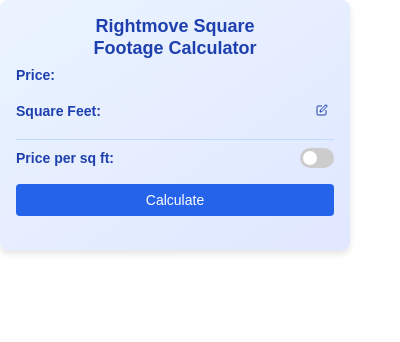
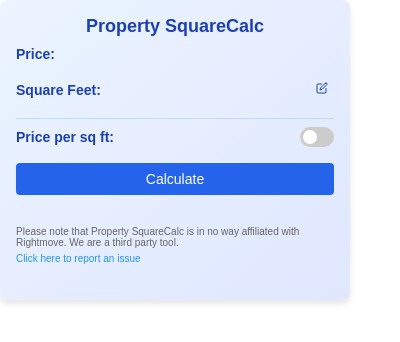
Before and after one commit to Brunnys/rightmove-sqft-calculator, a browser extension: page popup.html in a window 400 px wide. Drawn offline with Linux system fonts and the light colour scheme.

Commit message:
Style changes

```diff
--- a/popup.css
+++ b/popup.css
@@ -6,7 +6,7 @@
 
 .card {
   width: 350px;
-  height: 250px;
+  height: 300px;
   background: linear-gradient(to bottom right, #EBF4FF, #E0E7FF);
   border-radius: 8px;
   box-shadow: 0 4px 6px rgba(0, 0, 0, 0.1);
@@ -144,7 +144,7 @@
   font-size: 12px;
   color: #666;
   text-align: center;
-  margin-top: 10px;
+  margin-top: 0px;
 }
 
 .last-updated.hidden {
@@ -197,3 +197,23 @@
 input:checked + .slider:before {
   transform: translateX(14px);
 }
+
+/* Disclaimer styling */
+.disclaimer {
+  margin-top: 10px;
+  font-size: 10px;
+  color: #666;
+}
+
+.disclaimer p {
+  margin: 5px 0;
+}
+
+.disclaimer a {
+  color: #2196F3;
+  text-decoration: none;
+}
+
+.disclaimer a:hover {
+  text-decoration: underline;
+}
--- a/popup.html
+++ b/popup.html
@@ -2,15 +2,15 @@
 <html>
 <head>
   <meta charset="UTF-8">
-  <title>Rightmove Square Footage Calculator</title>
+  <title>Property SquareCalc</title>
   <link rel="stylesheet" href="popup.css">
 </head>
 <body>
   <div class="card">
     <div class="card-header">
       <h2 class="card-title">
-        Rightmove Square<br>
-        Footage Calculator
+        Property SquareCalc<br>
+
       </h2>
     </div>
     <div class="card-content">
@@ -47,6 +47,11 @@
           <span class="button-text">Calculate</span>
         </button>
         <div id="lastUpdated" class="last-updated hidden"></div>
+        <!-- Disclaimer and Feedback Link -->
+        <div class="disclaimer">
+          <p>Please note that Property SquareCalc is in no way affiliated with Rightmove. We are a third party tool.</p>
+          <p><a href="https://forms.gle/n9uHByf29bEPTBwDA" target="_blank">Click here to report an issue</a></p>
+        </div>
       </div>
     </div>
   </div>
```
